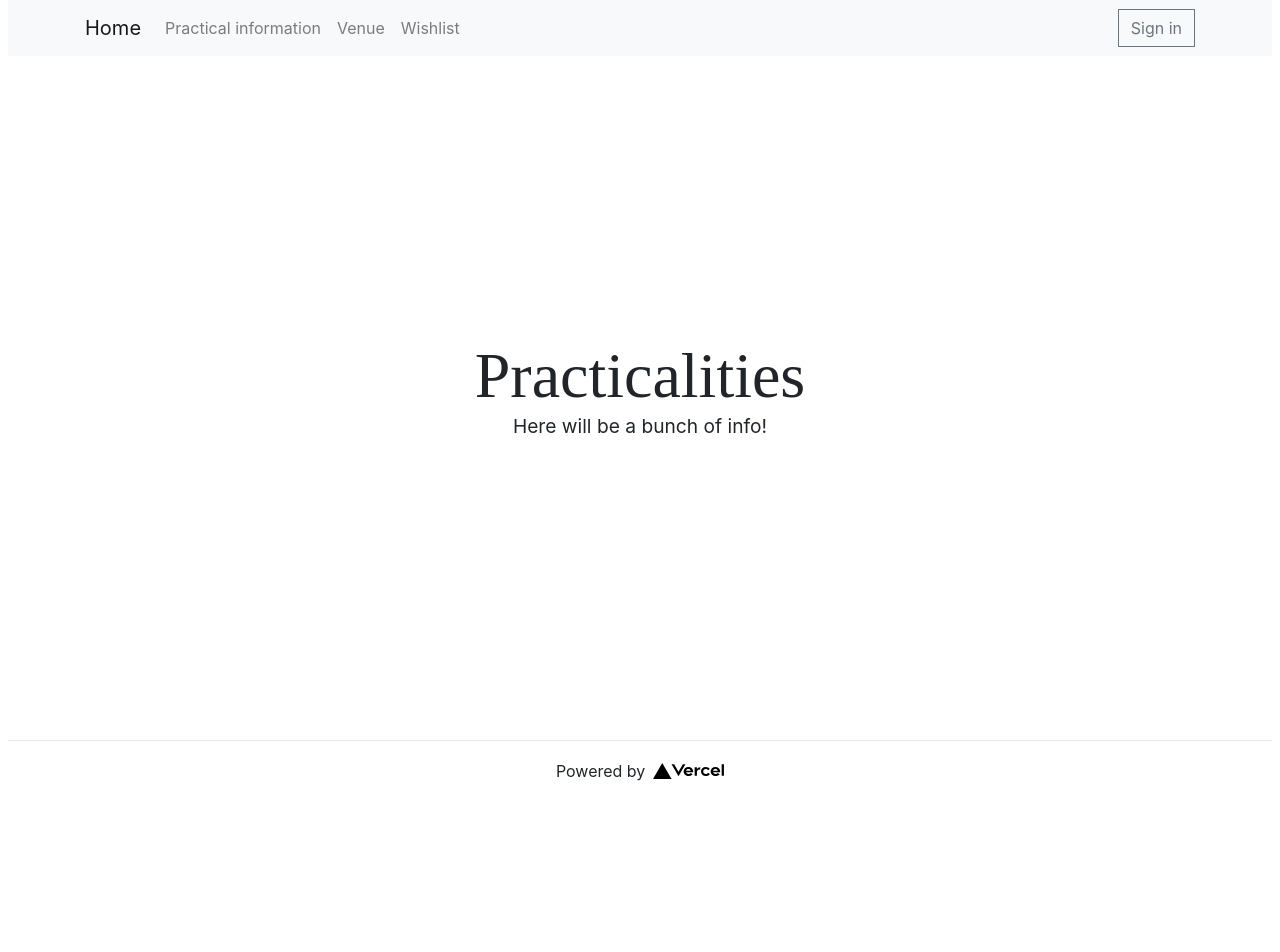
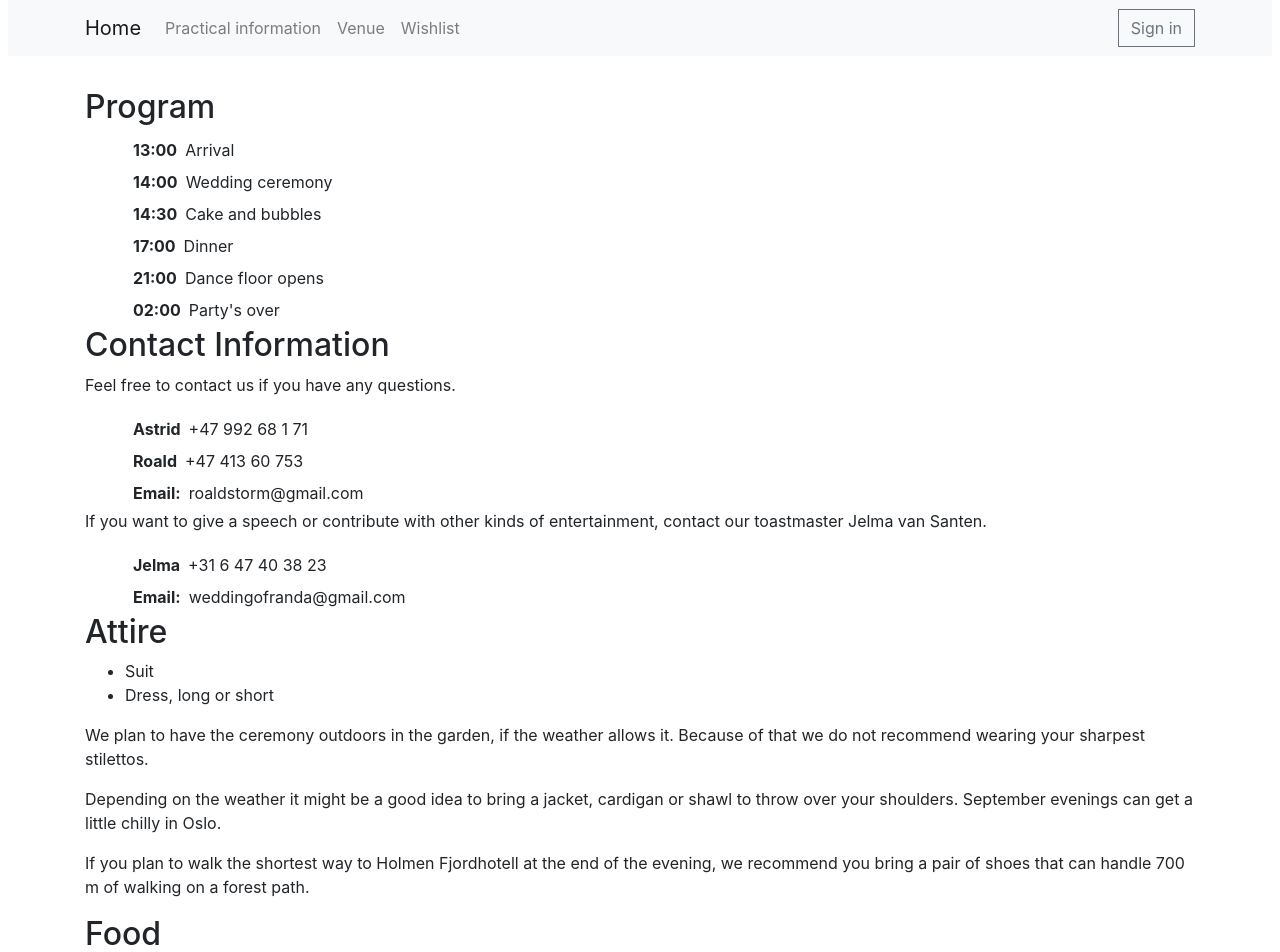
Before and after one commit to RmStorm/gift-list, a Next.js app in the folder frontend/: page /info in a window 1280 px wide. Shown: the top 952 px of the page. Before the commit the page ends 800 px from the top, so only its background shows below. Built offline with nearby package versions, Linux system fonts and the light colour scheme; no server answers.

Commit message:
Added practical information

```diff
--- a/frontend/pages/info.tsx
+++ b/frontend/pages/info.tsx
@@ -1,24 +1,86 @@
 import Container from "react-bootstrap/Container";
+import { useSession } from "next-auth/client";
+import React from "react";
 import MyNavbar from "../components/navbar";
 import Footer from "../components/footer";
 import Header from "../components/header";
 
 import styles from "../styles/Home.module.scss";
 
+const renderPair = ({ k, v }) => (
+  <div key={k} className="d-flex justify-content-evenly">
+    <div className="p-1 pl-5">
+      <strong>{k}</strong>
+    </div>
+    <div className="p-1 user-select-all">{v}</div>
+  </div>
+);
+
 export default function Info(): React.ReactNode {
-  // const [session, loading] = useSession();
-  // if (loading) return <div>loading...</div>;
+  const [session] = useSession();
+  const program = [
+    { k: "13:00", v: "Arrival" },
+    { k: "14:00", v: "Wedding ceremony" },
+    { k: "14:30", v: "Cake and bubbles" },
+    { k: "17:00", v: "Dinner" },
+    { k: "21:00", v: "Dance floor opens" },
+    { k: "02:00", v: "Party's over" },
+  ];
 
+  const contactInformationRoaldAstrid = [
+    { k: "Astrid", v: "+47 992 68 1 71" },
+    { k: "Roald", v: "+47 413 60 753" },
+    { k: "Email:", v: "roaldstorm@gmail.com" },
+  ];
+  const contactInformationJelma = [
+    { k: "Jelma", v: "+31 6 47 40 38 23" },
+    { k: "Email:", v: "weddingofranda@gmail.com" },
+  ];
   return (
     <>
       <div className={styles.container}>
         <MyNavbar />
         <Header />
         <main className={styles.main}>
-          <h1 className={styles.title}>Practicalities</h1>
-          {/* <Button href="/location">To Location</Button> */}
           <Container>
-            <p className={styles.description}>Here will be a bunch of info!</p>
+            <h2>Program</h2>
+            {program.map(renderPair)}
+            <h2>Contact Information</h2>
+            <p>Feel free to contact us if you have any questions.</p>
+            {contactInformationRoaldAstrid.map(renderPair)}
+            <p className={styles.infoText}>
+              If you want to give a speech or contribute with other kinds of
+              entertainment, contact our toastmaster Jelma van Santen.
+            </p>
+            {contactInformationJelma.map(renderPair)}
+            <h2>Attire</h2>
+
+            <ul>
+              <li>Suit</li>
+              <li>Dress, long or short</li>
+            </ul>
+            <p className={styles.infoText}>
+              We plan to have the ceremony outdoors in the garden, if the
+              weather allows it. Because of that we do not recommend wearing
+              your sharpest stilettos.
+            </p>
+
+            <p className={styles.infoText}>
+              Depending on the weather it might be a good idea to bring a
+              jacket, cardigan or shawl to throw over your shoulders. September
+              evenings can get a little chilly in Oslo.
+            </p>
+            <p className={styles.infoText}>
+              If you plan to walk the shortest way to Holmen Fjordhotell at the
+              end of the evening, we recommend you bring a pair of shoes that
+              can handle 700 m of walking on a forest path.
+            </p>
+            <h2 id="food">Food</h2>
+            <p className={styles.infoText}>
+              If you have any allergies or other needs regarding food and
+              drinks, please {!session && "sign in and"} leave a comment in the
+              box below.
+            </p>
           </Container>
         </main>
         <Footer />
```
